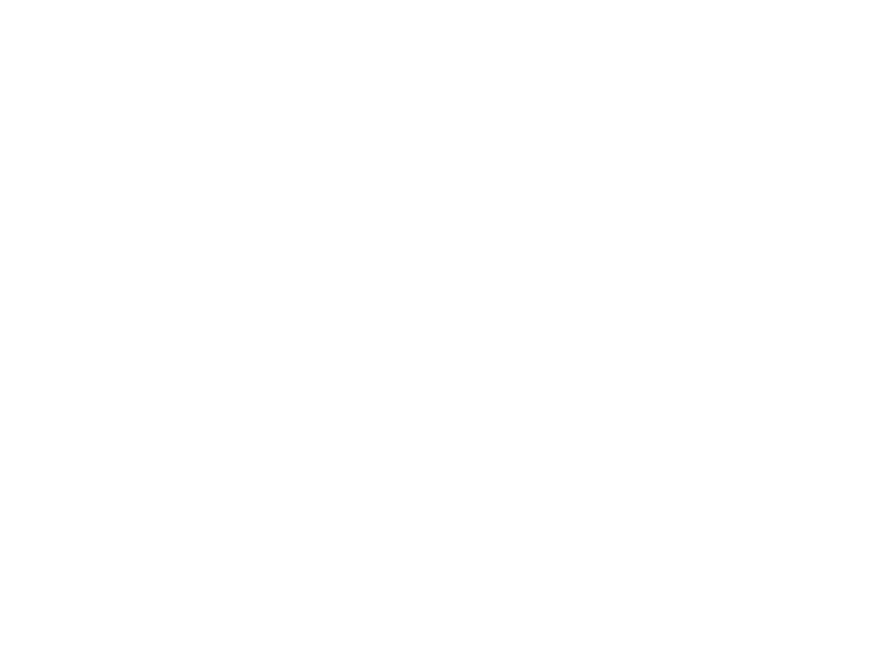
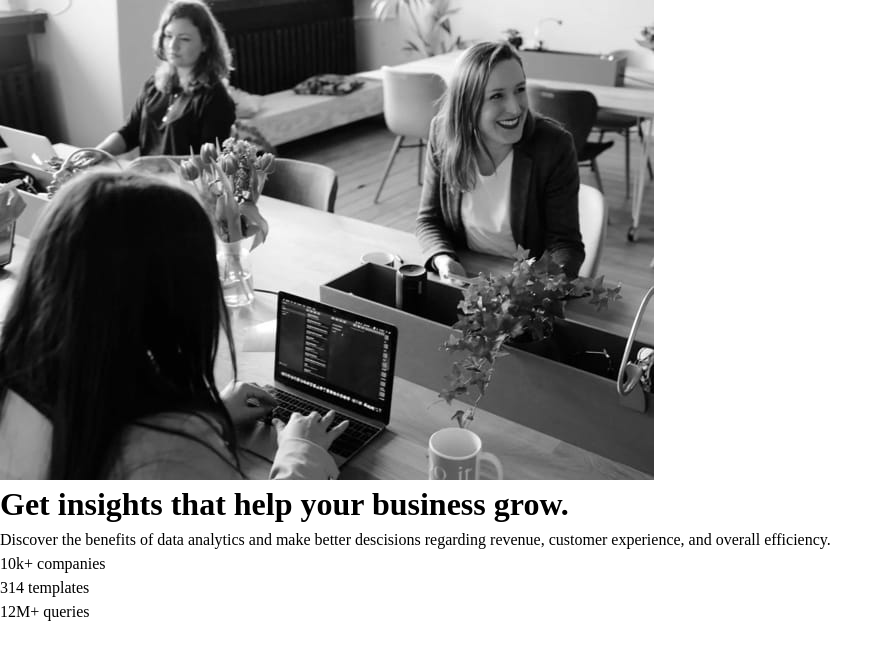
Before and after one commit to daniel-neyla/stats-preview-card, a plain HTML site: page index.html in a window 1280 px wide. Shown: the whole page, without its empty margins (0-893 px from the left). Drawn offline with Linux system fonts and the light colour scheme.

Commit message:
Done the html structure of the component

```diff
--- a/index.html
+++ b/index.html
@@ -33,6 +33,39 @@
     />
   </head>
   <body>
-    <main></main>
+    <main>
+      <div class="stats-card">
+        <picture class="card-img">
+          <img
+            src="./images/image-header-mobile.jpg"
+            alt="People working at a table with their computers "
+          />
+        </picture>
+        <div class="card-content">
+          <h1>
+            Get <span class="highlight">insights</span> that help your business
+            grow.
+          </h1>
+          <p>
+            Discover the benefits of data analytics and make better descisions
+            regarding revenue, customer experience, and overall efficiency.
+          </p>
+          <div class="stats">
+            <div class="stat">
+              <span class="number">10k+</span>
+              <span class="type">companies</span>
+            </div>
+            <div class="stat">
+              <span class="number">314</span>
+              <span class="type">templates</span>
+            </div>
+            <div class="stat">
+              <span class="number">12M+</span>
+              <span class="type">queries</span>
+            </div>
+          </div>
+        </div>
+      </div>
+    </main>
   </body>
 </html>
```
